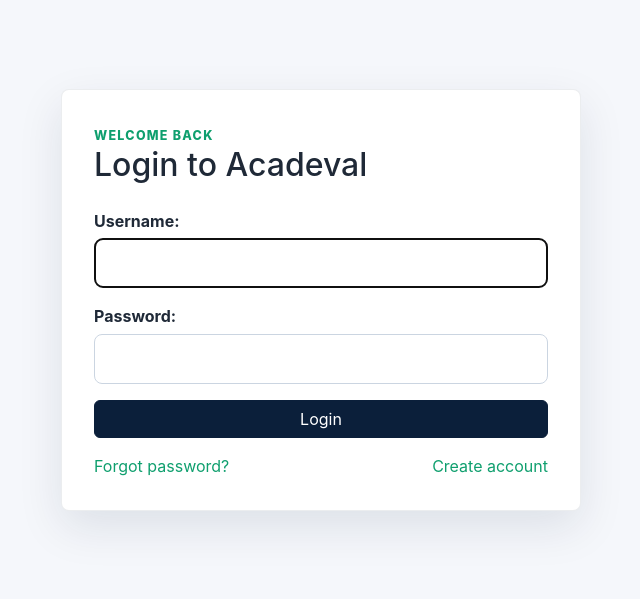
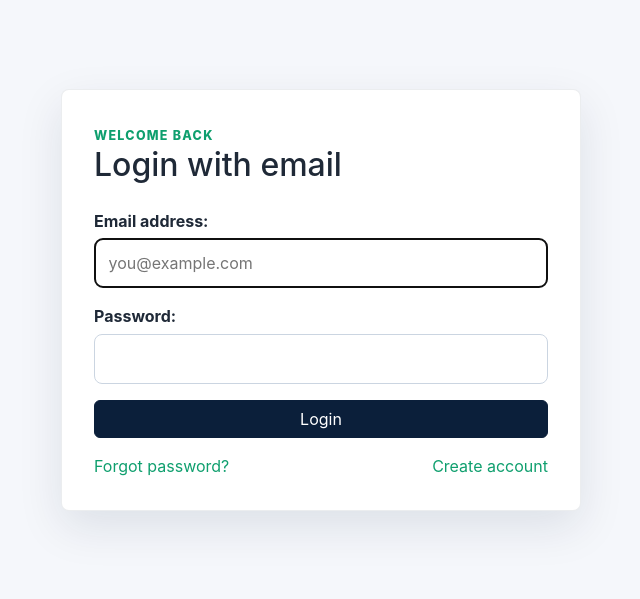
Before and after one commit to TipCodez/e-learning-platform, a Django app: page /accounts/login/ in a window 1280 px wide. Shown: the part 81-680 px from the top of the page, without its empty margins (319-959 px from the left). Run offline with Django 5.2, Linux system fonts and the light colour scheme.

Commit message:
Use email password sign in

```diff
--- a/acadeval/settings.py
+++ b/acadeval/settings.py
@@ -85,6 +85,11 @@
 
 AUTH_USER_MODEL = "accounts.CustomUser"
 
+AUTHENTICATION_BACKENDS = [
+    "accounts.backends.EmailAuthenticationBackend",
+    "django.contrib.auth.backends.ModelBackend",
+]
+
 AUTH_PASSWORD_VALIDATORS = [
     {"NAME": "django.contrib.auth.password_validation.UserAttributeSimilarityValidator"},
     {"NAME": "django.contrib.auth.password_validation.MinimumLengthValidator"},
--- a/accounts/forms.py
+++ b/accounts/forms.py
@@ -1,8 +1,26 @@
 from django import forms
-from django.contrib.auth.forms import UserCreationForm
+from django.contrib.auth.forms import AuthenticationForm, UserCreationForm
 from django.utils.text import slugify
 
 from accounts.models import CustomUser
+
+
+class EmailAuthenticationForm(AuthenticationForm):
+    username = forms.EmailField(
+        label="Email address",
+        widget=forms.EmailInput(
+            attrs={
+                "autocomplete": "email",
+                "autofocus": True,
+                "placeholder": "you@example.com",
+            }
+        ),
+    )
+
+    error_messages = {
+        "invalid_login": "Please enter a correct email address and password.",
+        "inactive": "This account is inactive.",
+    }
 
 
 class RegisterForm(UserCreationForm):
--- a/accounts/views.py
+++ b/accounts/views.py
@@ -4,7 +4,7 @@
 from django.contrib.auth.views import LoginView, LogoutView
 from django.shortcuts import redirect, render
 
-from accounts.forms import ProfileForm, RegisterForm
+from accounts.forms import EmailAuthenticationForm, ProfileForm, RegisterForm
 from accounts.tokens import send_verification_email, token_error_message, verify_email_token
 
 
@@ -27,6 +27,7 @@
 
 
 class AcadevalLoginView(LoginView):
+    authentication_form = EmailAuthenticationForm
     template_name = "accounts/login.html"
     redirect_authenticated_user = True
 
--- a/templates/accounts/login.html
+++ b/templates/accounts/login.html
@@ -4,7 +4,7 @@
 <section class="auth-section">
   <div class="auth-card">
     <span class="eyebrow">Welcome back</span>
-    <h1 class="h2 text-slate mb-4">Login to Acadeval</h1>
+    <h1 class="h2 text-slate mb-4">Login with email</h1>
     <form method="post" novalidate>
       {% csrf_token %}
       {{ form.as_p }}
```
Also changed, not shown: accounts/backends.py (added, +20 -0 lines).
